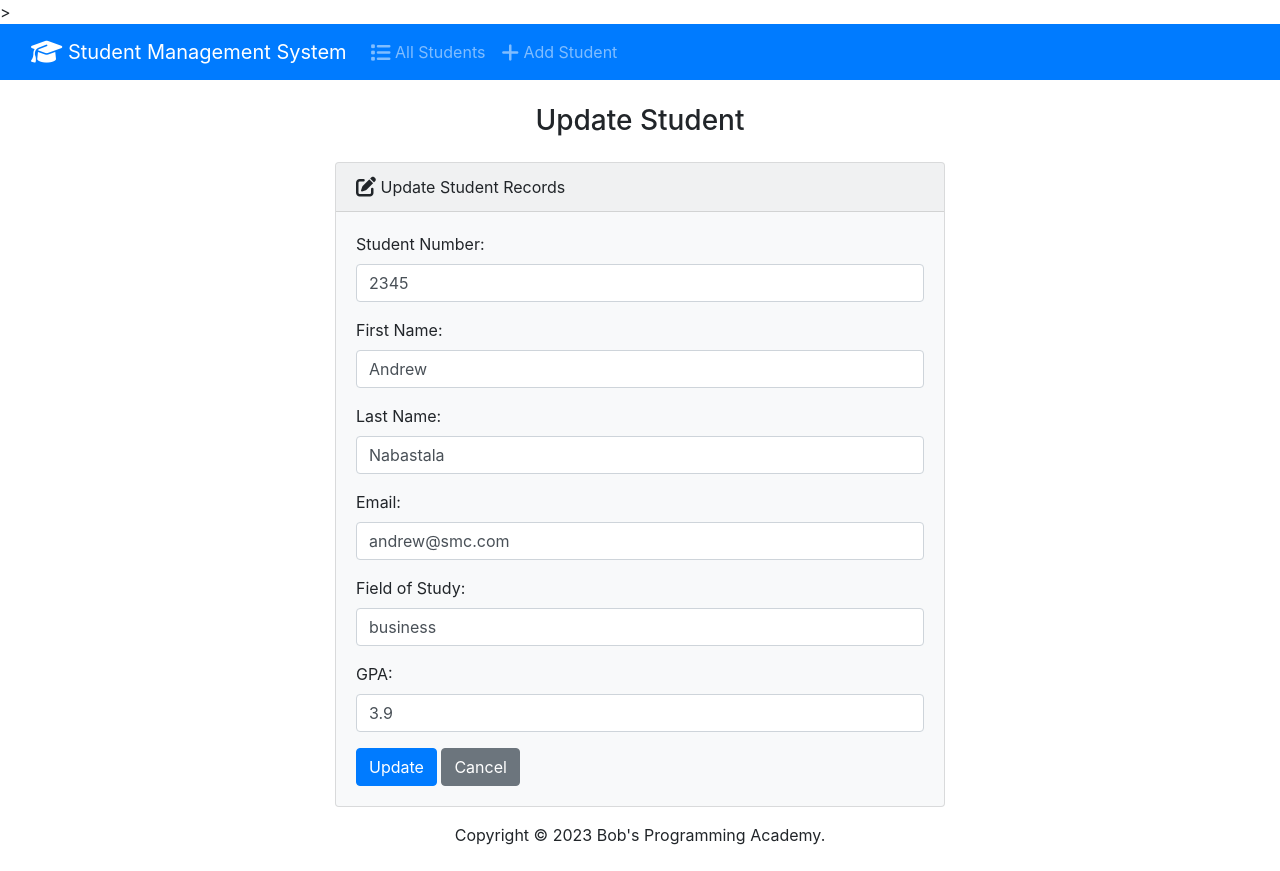
After one commit to Lalaaljadema/SMC, a Django app: page /edit/3/ in a window 1280 px wide. The commit adds this page. Run offline with Django 4.2, Linux system fonts and the light colour scheme; data comes from the database, SQL or seed files in the repository; both versions use the stored data as it was after the commit; some libraries are stand-ins or nearby versions.

Commit message:
add edit method and unable to save for existeddata

```diff
--- a/studentmanagement/student/forms.py
+++ b/studentmanagement/student/forms.py
@@ -1,4 +1,5 @@
 from django import forms
+from django.core.exceptions import ValidationError
 
 from .models import StudentData
 
@@ -23,5 +24,16 @@ class AddStudent(forms.ModelForm):
         'GPA': forms.NumberInput(attrs={'class': 'form-control'}),
         }
 
-        def student_data_validation(self):
-            student_number = self.cleaned_data['student_number']
+    def clean(self):
+        cleaned_data = super().clean()
+        student_number = cleaned_data.get('student_number')
+        email = cleaned_data.get('email')
+        instance = self.instance
+
+        if StudentData.objects.filter(student_number=student_number).exclude(pk=instance.pk if instance else None).exists():
+            self.add_error('student_number', 'Student with this student number already exists.')
+
+        if StudentData.objects.filter(email=email).exclude(pk=instance.pk if instance else None).exists():
+            self.add_error('email', 'Student with this email already exists.')
+
+        return cleaned_data
--- a/studentmanagement/student/templates/student/base.html
+++ b/studentmanagement/student/templates/student/base.html
@@ -2,6 +2,7 @@
 <!DOCTYPE html>
 <html lang="en">
   <head>
+   >
     <title>Student Management System</title>
     <link rel="stylesheet" href="https://cdnjs.cloudflare.com/ajax/libs/font-awesome/6.1.1/css/all.min.css">
     <link href="{% static 'css/bootstrap.min.css' %}" rel="stylesheet">
--- /dev/null
+++ b/studentmanagement/student/templates/student/edit.html
@@ -0,0 +1,29 @@
+{% extends "student/base.html" %}
+
+{% block content %}
+  <h3 class="text-center m-4">Update Student</h3>
+  {% if success %}
+    <div class="alert alert-success" role="alert">
+      The student updated successfully.
+      <a href="{% url 'index' %}" class="alert-link">Go to Home Page.</a>
+    </div>
+  {% else %}
+    <div class="row justify-content-center">
+      <div class="col-6">
+        <div class="card bg-light mb-3">
+          <div class="card-header">
+            <i class="fa-solid fa-pen-to-square fa-lg"></i> Update Student Records
+          </div>
+          <div class="card-body">
+            <form action="" method="POST">
+              {% csrf_token %}
+              {{ form.as_p }}
+              <button type="submit" class="btn btn-primary">Update</button>
+              <a href="{% url 'index' %}" class="btn btn-secondary">Cancel</a>
+            </form>
+          </div>
+        </div>
+      </div>
+    </div>
+  {% endif %}
+{% endblock %}
--- a/studentmanagement/student/templates/student/index.html
+++ b/studentmanagement/student/templates/student/index.html
@@ -66,13 +66,13 @@
                         </div>
                       </div>
 
-                      {% comment %} <a class="btn btn-warning me-1" href="{% url 'edit' student.id %}">
+                      <a class="btn btn-warning me-1" href="{% url 'edit' student.id %}">
                         <i class="fa-solid fa-pen-to-square fa-lg"></i>
                       </a>
 
                       <button type="button" class="btn btn-danger" data-bs-toggle="modal" data-bs-target="#delete{{student.id}}">
                         <i class="fa-solid fa-trash-can fa-lg"></i>
-                      </button> {% endcomment %}
+                      </button>
 
                     <!-- Modal - Delete Student -->
                       <div class="modal" id="delete{{student.id}}" tabindex="-1" aria-labelledby="myModalLabel2" aria-hidden="true">
--- a/studentmanagement/student/urls.py
+++ b/studentmanagement/student/urls.py
@@ -6,4 +6,5 @@ urlpatterns = [
     path('', views.index, name='index'),
     path('add/', views.add_student, name='add'),
     path('delete/<int:pk>/', views.delete, name='delete'),
+    path('edit/<int:pk>/', views.edit, name= 'edit'),
 ]
--- a/studentmanagement/student/views.py
+++ b/studentmanagement/student/views.py
@@ -14,9 +14,10 @@ def add_student(request):
         form = AddStudent(request.POST)
 
         if form.is_valid():
+            form.clean()
             form.save()
 
-        return redirect('index')
+            return redirect('index')
     else:
         form = AddStudent()
 
@@ -29,3 +30,19 @@ def delete(request, pk):
        student.delete()
 
        return redirect('index')
+
+def edit(request, pk):
+    student = StudentData.objects.get(pk=pk)
+    if request.method == "POST":
+        form = AddStudent(request.POST, instance=student)
+
+        if form.is_valid():
+            form.save()
+
+            return redirect('index')
+    else:
+        form = AddStudent(instance=student)
+
+    return render(request, 'student/edit.html', {
+        'form':form
+        })
```
Also changed, not shown: studentmanagement/db.sqlite3.
